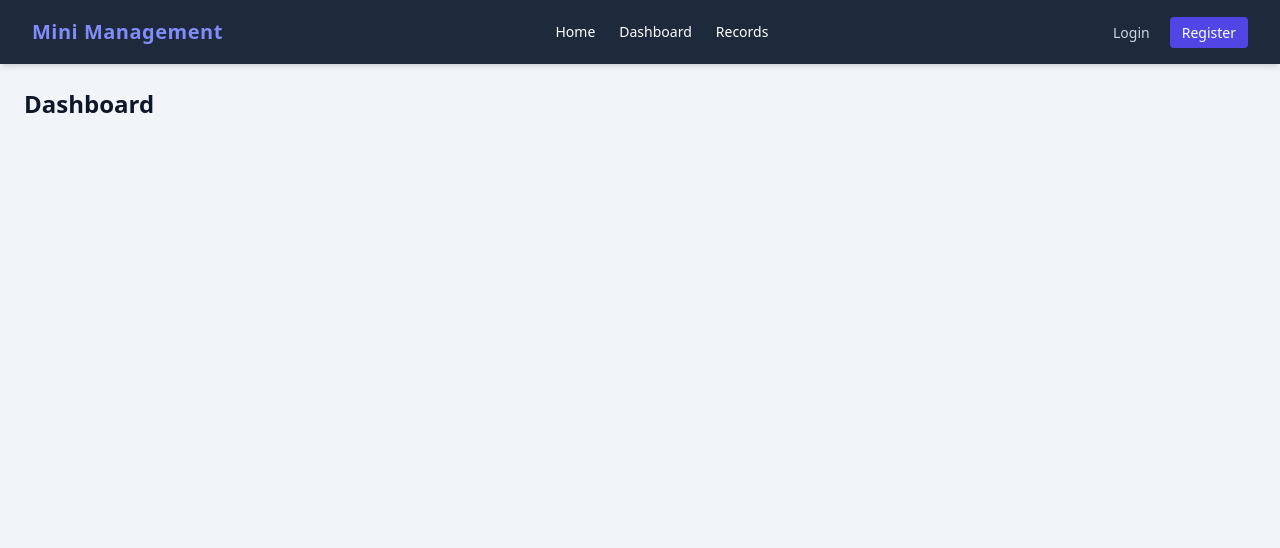
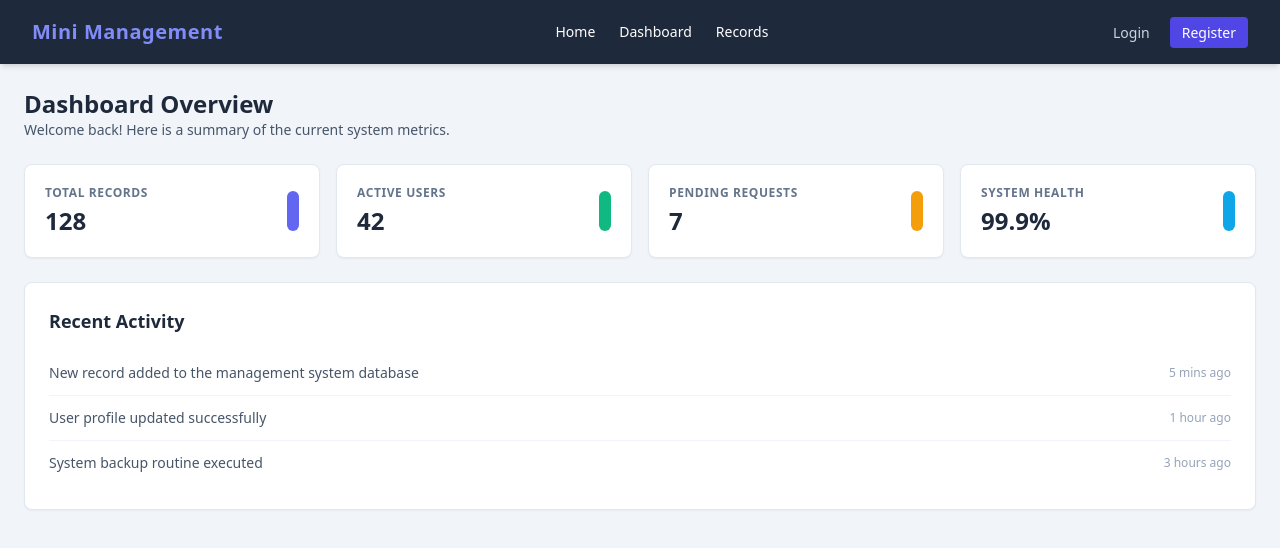
Before and after one commit to andreikristoffermanrique/mini-management-system-midterms, a React app in the folder frontend/: page /dashboard in a window 1280 px wide. Shown: the top 548 px of the page. Built offline with nearby package versions, Linux system fonts and the light colour scheme; the HTML template or start-up script is replaced by a standard one.

Commit message:
[UI-05] Finalized dashboard layout and fixes

```diff
--- a/frontend/src/App.jsx
+++ b/frontend/src/App.jsx
@@ -3,6 +3,7 @@ import { BrowserRouter as Router, Routes, Route } from 'react-router-dom';
 import Navbar from './components/Navbar';
 import Login from './pages/Login';
 import Register from './pages/Register';
+import Dashboard from './pages/Dashboard';
 
 function App() {
   const [user, setUser] = useState(() => {
@@ -23,7 +24,7 @@ function App() {
         <main className="max-w-7xl mx-auto p-6">
           <Routes>
             <Route path="/" element={<h2 className="text-2xl font-bold">Home Page</h2>} />
-            <Route path="/dashboard" element={<h2 className="text-2xl font-bold">Dashboard</h2>} />
+            <Route path="/dashboard" element={<Dashboard />} />
             <Route path="/records" element={<h2 className="text-2xl font-bold">Records Management</h2>} />
             <Route path="/login" element={<Login setUser={setUser} />} />
             <Route path="/register" element={<Register />} />
--- /dev/null
+++ b/frontend/src/pages/dashboard.jsx
@@ -0,0 +1,51 @@
+import React from 'react';
+
+export default function Dashboard() {
+  const stats = [
+    { label: 'Total Records', value: '128', color: 'bg-indigo-500' },
+    { label: 'Active Users', value: '42', color: 'bg-emerald-500' },
+    { label: 'Pending Requests', value: '7', color: 'bg-amber-500' },
+    { label: 'System Health', value: '99.9%', color: 'bg-sky-500' },
+  ];
+
+  return (
+    <div className="space-y-6">
+      <div>
+        <h1 className="text-2xl font-bold text-slate-800">Dashboard Overview</h1>
+        <p className="text-slate-600 text-sm">Welcome back! Here is a summary of the current system metrics.</p>
+      </div>
+
+      {/* Summary Cards Grid */}
+      <div className="grid grid-cols-1 sm:grid-cols-2 lg:grid-cols-4 gap-4">
+        {stats.map((stat, idx) => (
+          <div key={idx} className="p-5 bg-white rounded-lg shadow-sm border border-slate-200 flex items-center justify-between">
+            <div>
+              <p className="text-xs font-semibold text-slate-500 uppercase tracking-wider">{stat.label}</p>
+              <p className="text-2xl font-extrabold text-slate-800 mt-1">{stat.value}</p>
+            </div>
+            <div className={`w-3 h-10 rounded-full ${stat.color}`}></div>
+          </div>
+        ))}
+      </div>
+
+      {/* Recent Activity Section */}
+      <div className="p-6 bg-white rounded-lg shadow-sm border border-slate-200">
+        <h2 className="text-lg font-semibold text-slate-800 mb-4">Recent Activity</h2>
+        <ul className="divide-y divide-slate-100 text-sm text-slate-600">
+          <li className="py-3 flex justify-between items-center">
+            <span>New record added to the management system database</span>
+            <span className="text-xs text-slate-400">5 mins ago</span>
+          </li>
+          <li className="py-3 flex justify-between items-center">
+            <span>User profile updated successfully</span>
+            <span className="text-xs text-slate-400">1 hour ago</span>
+          </li>
+          <li className="py-3 flex justify-between items-center">
+            <span>System backup routine executed</span>
+            <span className="text-xs text-slate-400">3 hours ago</span>
+          </li>
+        </ul>
+      </div>
+    </div>
+  );
+}
```
